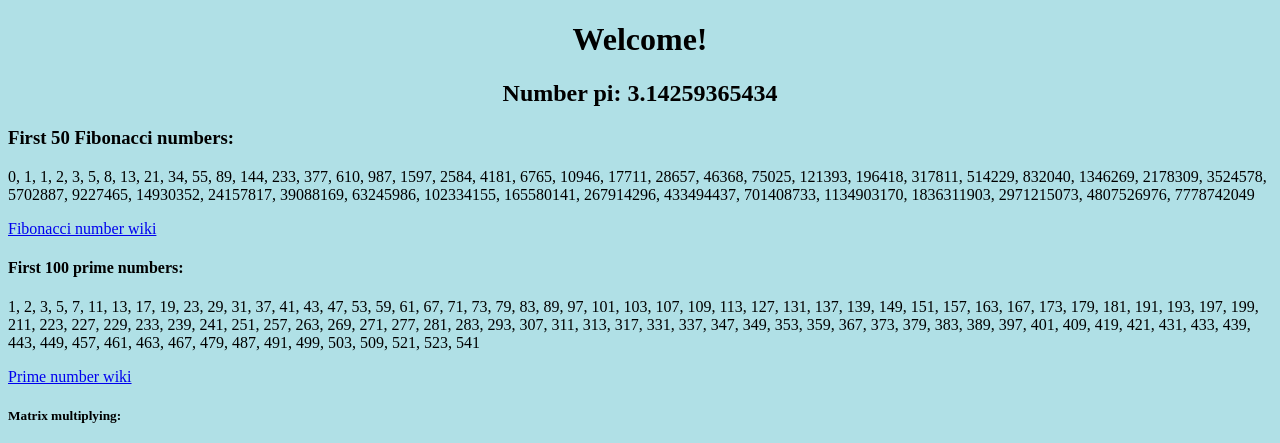
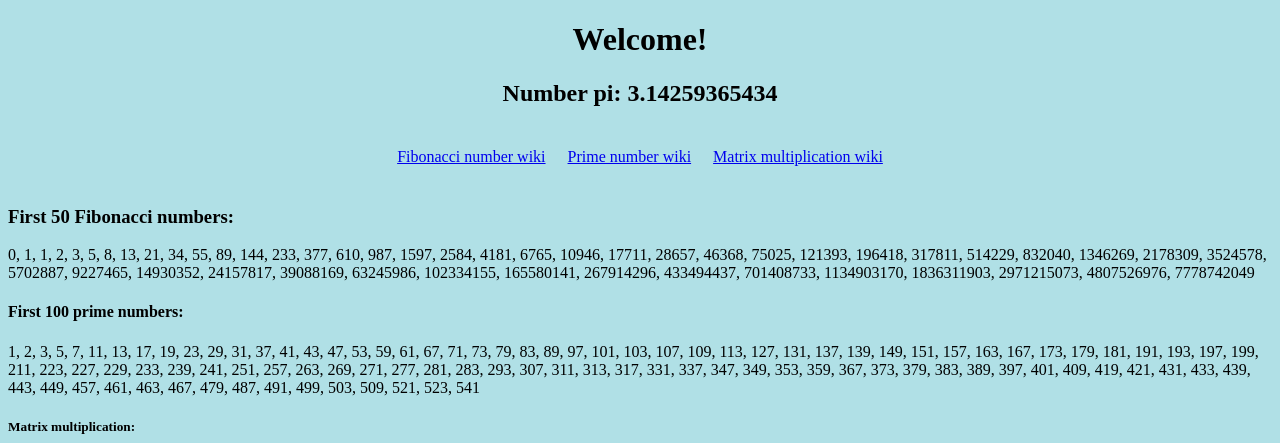
Before and after one commit to nkolarec/backend-PHP-course, a PHP site: page /simplewebsite.php in a window 1280 px wide. Shown: the top 443 px of the page. Run offline with PHP 8.4, Linux system fonts and the light colour scheme.

Commit message:
"Added table and a picture, fixed functions in html library"

```diff
--- a/Homework/Homework1/htmllib.php
+++ b/Homework/Homework1/htmllib.php
@@ -74,10 +74,10 @@ function end_body (): void {
  */
 function create_table ( $params ): void {
     $table = "<table";
-    foreach ($params as $attribute){
-        $table .= " " .  $attribute . "=" . $params[$attribute];
+    foreach ($params as $attribute => $value){
+        $table .= " " .  $attribute . "=" . $value;
     }
-    $table .= " >";
+    $table .= ">";
     echo $table;
 
 }
@@ -117,7 +117,7 @@ function create_table_row ( $params ): string {
     $row = "<tr";
     foreach ($params as $attribute => $value){
         if ($attribute === 'contents' and $value ==! null) {
-            $row .= " >\n";
+            $row .= " >";
             $contents_flag = true;
             foreach ($value as $cell){
                 $row .= create_table_cell($cell);
@@ -150,10 +150,21 @@ function create_table_row ( $params ): string {
  */
 function create_table_cell ( $params ): string {
     $cell = "<td";
+    $contents_flag = false;
     foreach ($params as $attribute => $value){
-        $cell .= " " . $attribute . "=" . $value;
+        if ($attribute === 'contents' and $value ==! null) {
+            $cell .= " >";
+            $contents_flag = true;
+            $cell .= $value;
+        }
+        else {
+            $cell .= " " . $attribute . "=" . $value;
+        }
     }
-    $cell .= "></td>";
+    if (!$contents_flag){
+        $cell .= ">";
+    }
+    $cell .= "</td>";
     return $cell;
 }
 
--- a/Homework/Homework1/simplewebsite.php
+++ b/Homework/Homework1/simplewebsite.php
@@ -5,12 +5,12 @@ require 'htmllib.php';
 /**
  * Funkcija koja vraća prvih $number Fibonaccijevih brojeva kao niz znakova
  * @param int $number broj Fibonaccijevih brojeva
- * @return string niz znakova prvih $number Fibonaccijevih brojeva
+ * @return string prvih $number Fibonaccijevih brojeva kao niz znakova
  */
 function fibonacci($number): string {
     $result = '0';
     for ( $i = 1; $i < $number; $i++){
-        $result .= ', ' . round(pow((sqrt(5)+1)/2, $i) / sqrt(5));
+        $result .= ', ' . round(pow((sqrt(5) + 1) / 2, $i) / sqrt(5));
     }
     return $result;
 }
@@ -18,7 +18,7 @@ function fibonacci($number): string {
 /**
  * Funkcija koja vraća prvih $number prostih brojeva
  * @param int $number broj prostih brojeva
- * @return string prvih $number prostih brojeva u tekstualnom zapisu
+ * @return string prvih $number prostih brojeva kao niz znakova
  */
 function prime_numbers($number): string {
     $result = '1';
@@ -34,7 +34,7 @@ function prime_numbers($number): string {
                 $div_count++;
             }
         }
-        if ($div_count<3)
+        if ($div_count < 3)
         {
             $result .= ", " . $num;
             $counter++;
@@ -72,17 +72,39 @@ $website_header1 = ['align' => 'center', 'contents' => 'Welcome!'];
 $website_header2 = ['align' => 'center', 'contents' => 'Number pi: '. pi_approximation()];
 $website_header3 = ['contents' => 'First 50 Fibonacci numbers:'];
 $website_header4 = ['contents' => 'First 100 prime numbers:'];
-$website_header5 = ['contents' => 'Matrix multiplying:'];
+$website_header5 = ['contents' => 'Matrix multiplication:'];
 $website_image =
     [
         'src' => 'https://lh3.googleusercontent.com/proxy/R1IYSC58tkZ-L2x4jfTm-QWfkS44SLE5aVtxVByIrHN51lV2CMAtMycHU7U2lKBeEqXmSbq4jaD4oIBbntZXBRvlgkjSqhlkXW3b1A80DgQ',
         'style' => 'width:600px;height:300px;'
     ];
-$website_link1 = ['href' => 'https://en.wikipedia.org/wiki/Fibonacci_number', 'contents' => 'Fibonacci number wiki'];
-$website_link2 = ['href' => 'https://en.wikipedia.org/wiki/Prime_number', 'contents' => 'Prime number wiki' ];
+$website_link1 =
+    [
+        'href' => 'https://en.wikipedia.org/wiki/Fibonacci_number',
+        'contents' => 'Fibonacci number wiki'
+    ];
+$website_link2 =
+    [
+        'href' => 'https://en.wikipedia.org/wiki/Prime_number',
+        'contents' => 'Prime number wiki'
+    ];
+$website_link3 =
+    [
+        'href' => 'https://en.wikipedia.org/wiki/Matrix_multiplication',
+        'contents' => 'Matrix multiplication wiki'
+    ];
 $website_paragraph1 = ['contents' => fibonacci(50)];
 $website_paragraph2 = ['contents' => prime_numbers(100)];
-$website_table = [];
+$website_table = ['align' => 'center', 'cellspacing' => '20'];
+$website_table_row =
+    [
+        'contents' =>
+        [
+            ['contents' => create_element("a", true, $website_link1)],
+            ['contents' => create_element("a", true, $website_link2)],
+            ['contents' => create_element("a", true, $website_link3)]
+        ]
+    ];
 
 /**
  * Generirani kod HTML stranice
@@ -95,12 +117,13 @@ end_head();
 begin_body($website_body);
 echo create_element("h1", true, $website_header1);
 echo create_element("h2", true, $website_header2);
+create_table($website_table);
+echo create_table_row($website_table_row);
+end_table();
 echo create_element("h3", true, $website_header3);
 echo create_element("p", true, $website_paragraph1);
-echo create_element("a", true, $website_link1);
 echo create_element("h4", true, $website_header4);
 echo create_element("p", true, $website_paragraph2);
-echo create_element("a", true, $website_link2);
 echo create_element("h5", true, $website_header5);
 echo create_element("img", true, $website_image);
 end_body();
```
